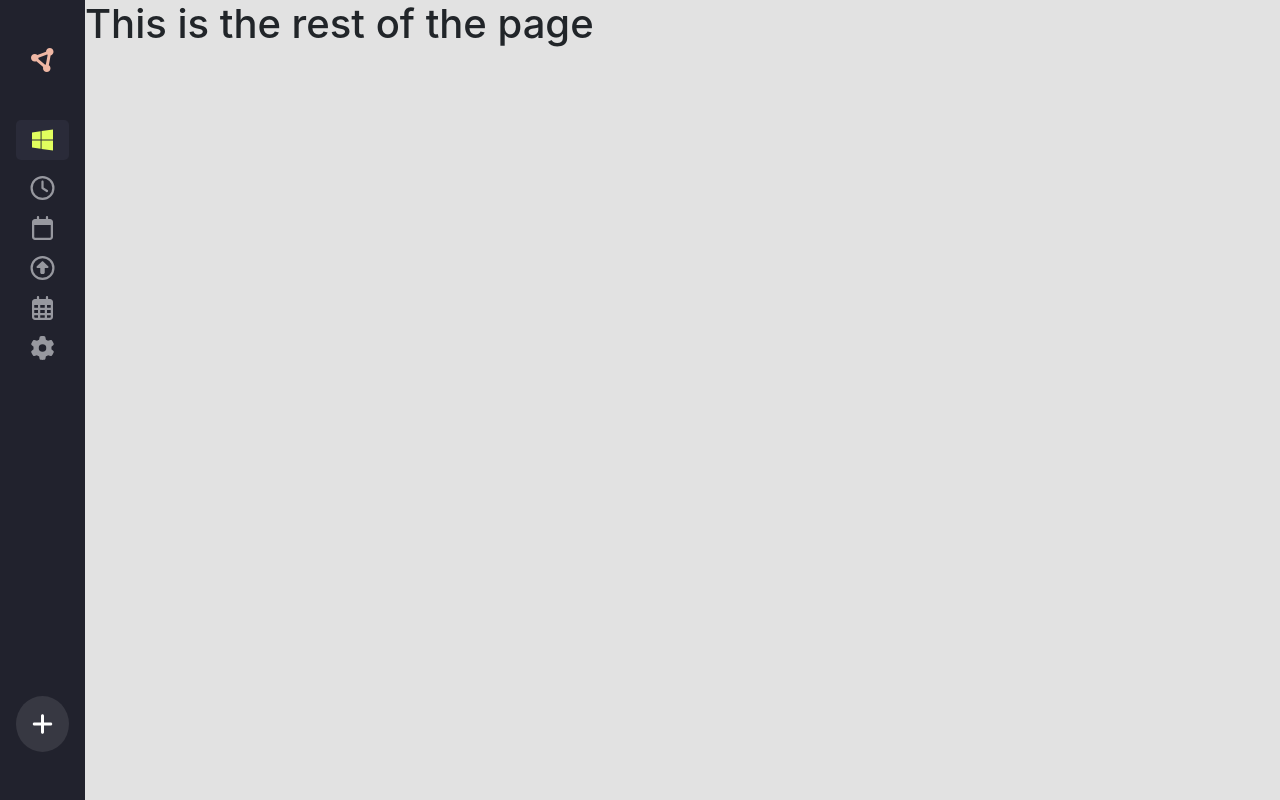
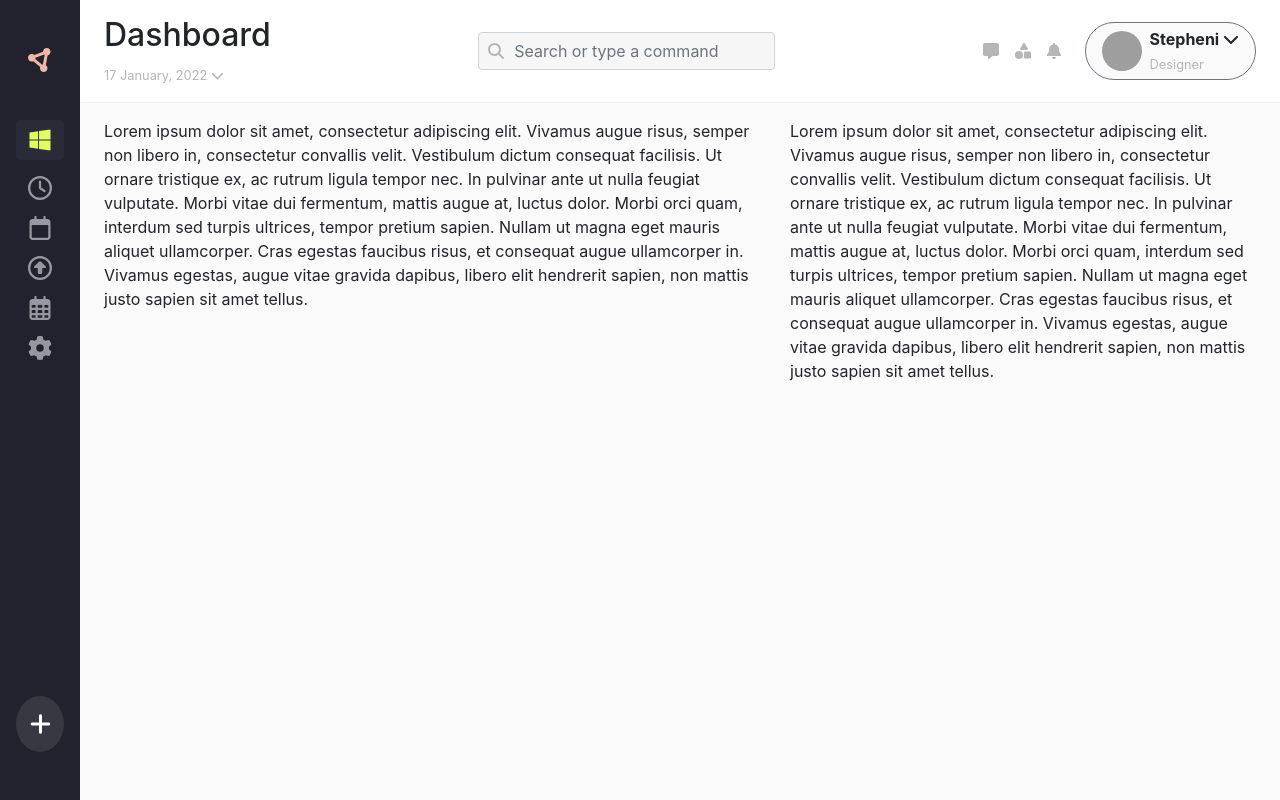
Before and after one commit to Siripiri-hue/time-tracker, a React (Create React App) app: page / in a window 1280 px wide. Built offline with nearby package versions, Linux system fonts and the light colour scheme; grey boxes are pictures that could not be loaded; the HTML template or start-up script is replaced by a standard one.

Commit message:
actionbar + impostazione layout base pagina

```diff
--- a/src/App.css
+++ b/src/App.css
@@ -1,45 +1,105 @@
+/* reset */
+img { width: 100%; }
+
 /* globali */
 :root {
-  --navbar-bg: #21222D;
-  --pink-icon: #EFB7A4;
-  --active-icon: #E1FE5E;
-  --active-icon-bg: #2A2B39;
-  --inactive-icon: #97989F;
+  --dark-bg: #21222D;
+  --candy-pink: #EFB7A4;
+  --fluo-green: #E1FE5E;
+  --dark-blue: #2A2B39;
+  --dark-grey: #373842;
+  --medium-dark-grey: #97989F;
+  --medium-grey: #B6B6B6;
+  --medium-lightgrey: #EDEDEF;
+  --light-grey: #F6F6F7;
+  --super-lightgrey: #FAFAFB;
   --white: white;
-  --plus-bg: #373842;
+}
+
+.grey-text {
+  color: var(--medium-grey);
+}
+
+.little-text {
+  font-size: 0.8rem;
+}
+
+.superlightgrey-bg {
+  background-color: var(--super-lightgrey);
 }
 
 /* navbar */
-.myNavbar {
+#myNavbar {
   min-width: 80px;
-  background-color: var(--navbar-bg);
+  background-color: var(--dark-bg);
   height: 100vh;
   font-size: 1.5rem;
-  color: var(--inactive-icon);
+  color: var(--medium-dark-grey);
 }
 
 .pinkIcon {
-  color: var(--pink-icon);
+  color: var(--candy-pink);
 }
 
 .plusIcon {
   color: var(--white);
-  background-color: var(--plus-bg);
+  background-color: var(--dark-grey);
 }
 
 .activeIcon {
-  background-color: var(--active-icon-bg);
+  background-color: var(--dark-blue);
   padding: 8px 1px;
   border-radius: 5px;
 }
 
 .activeIcon, .icon:hover {
-  color: var(--active-icon);
+  color: var(--fluo-green);
 }
 
 /* pagina */
-.myPage {
+#myPage {
   /* max-width: 200px; */
   height: 100vh;
-  background-color: rgb(226, 226, 226);
+  overflow: hidden;
 }
+
+/* navbar in alto */
+#actionBar {
+  background-color: var(--white);
+  border-bottom: 1px solid var(--medium-lightgrey);
+}
+
+#searchInput {
+  position: relative;
+}
+
+#searchInput input {
+  background-color: var(--light-grey);
+  color: var(--medium-grey);
+  padding-left: 35px;
+  min-width: 250px;
+}
+
+#searchIcon {
+  position: absolute;
+  left: 10px;
+  color: var(--medium-grey);
+}
+
+#profile {
+  background-color: var(--super-lightgrey);
+}
+
+#profile > figure {
+  width: 40px;
+  height: 40px;
+  border-radius: 999px;
+  object-fit: cover;
+  overflow: hidden;
+}
+
+#profile > figure img {
+  height: 100%;
+  width: 100%;
+  object-fit: cover;
+}
--- a/src/components/navbar.js
+++ b/src/components/navbar.js
@@ -15,7 +15,7 @@ import { faPlus } from '@fortawesome/free-solid-svg-icons';
 class Navbar extends Component {
     render() {
         return (
-            <div className='myNavbar d-flex flex-column align-center py-5 px-3 justify-content-between'>
+            <div id='myNavbar' className='d-flex flex-column align-center py-5 px-3 justify-content-between'>
                 <div className='d-flex flex-column justify-content-between align-center gap-5'>
                     <span className='pinkIcon d-flex justify-content-center'>
                         <FontAwesomeIcon icon={faCircleNodes} />
--- a/src/components/page.js
+++ b/src/components/page.js
@@ -1,13 +1,22 @@
 import React, {Component} from 'react';
 
 // importazione dei "sottocomponenti"
+import ActionBar from './page/actionbar';
 
 class Page extends Component {
 
     render() {
         return (
-            <div className='myPage col flex-grow-1'>
-                <h1>This is the rest of the page</h1>
+            <div id='myPage' className='flex-grow-1 superlightgrey-bg'>
+                <ActionBar />
+
+                <div className='row px-4 py-3'>
+                    <div className='col-7'>Lorem ipsum dolor sit amet, consectetur adipiscing elit. Vivamus augue risus, semper non libero in, consectetur convallis velit. Vestibulum dictum consequat facilisis. Ut ornare tristique ex, ac rutrum ligula tempor nec. In pulvinar ante ut nulla feugiat vulputate. Morbi vitae dui fermentum, mattis augue at, luctus dolor. Morbi orci quam, interdum sed turpis ultrices, tempor pretium sapien. Nullam ut magna eget mauris aliquet ullamcorper. Cras egestas faucibus risus, et consequat augue ullamcorper in. Vivamus egestas, augue vitae gravida dapibus, libero elit hendrerit sapien, non mattis justo sapien sit amet tellus.
+                    </div>
+
+                    <div className='col-5'>Lorem ipsum dolor sit amet, consectetur adipiscing elit. Vivamus augue risus, semper non libero in, consectetur convallis velit. Vestibulum dictum consequat facilisis. Ut ornare tristique ex, ac rutrum ligula tempor nec. In pulvinar ante ut nulla feugiat vulputate. Morbi vitae dui fermentum, mattis augue at, luctus dolor. Morbi orci quam, interdum sed turpis ultrices, tempor pretium sapien. Nullam ut magna eget mauris aliquet ullamcorper. Cras egestas faucibus risus, et consequat augue ullamcorper in. Vivamus egestas, augue vitae gravida dapibus, libero elit hendrerit sapien, non mattis justo sapien sit amet tellus.
+                    </div>
+                </div>
             </div>
         )
     }
--- a/src/components/page/actionbar.js
+++ b/src/components/page/actionbar.js
@@ -1,11 +1,46 @@
 import React, {Component} from 'react';
+
+// importazione icone
+import { FontAwesomeIcon } from '@fortawesome/react-fontawesome';
+import { faMagnifyingGlass } from '@fortawesome/free-solid-svg-icons';
+import { faMessage } from '@fortawesome/free-solid-svg-icons';
+import { faShapes } from '@fortawesome/free-solid-svg-icons';
+import { faBell } from '@fortawesome/free-solid-svg-icons';
+import { faChevronDown } from '@fortawesome/free-solid-svg-icons';
 
 class ActionBar extends Component {
 
     render() {
         return (
-            <div className='myPage col flex-grow-1'>
-                <h1>This is action bar component</h1>
+            <div id='actionBar' className='d-flex justify-content-between align-items-center px-4 py-3'>
+                <div className=''>
+                    <h2>Dashboard</h2>
+                    <span className='grey-text little-text'>17 January, 2022 <FontAwesomeIcon icon={faChevronDown} /></span>
+                </div>
+
+                <div id='searchInput' className='d-flex align-items-center'>
+                    <span id='searchIcon'><FontAwesomeIcon icon={faMagnifyingGlass} /></span>
+                    <input type="text" class="form-control" id="search" name="search" aria-describedby="search-bar" placeholder='Search or type a command' />
+                </div>
+
+                <div className='d-flex align-items-center gap-4'>
+                    <div className='d-flex align-items-center gap-3 grey-text'>
+                        <FontAwesomeIcon icon={faMessage} />
+                        <FontAwesomeIcon icon={faShapes} />
+                        <FontAwesomeIcon icon={faBell} />
+                    </div>
+
+                    <div id='profile' className='px-3 py-1 rounded-pill border border-secondary d-flex align-items-center gap-2'>
+                        <figure className='d-flex align-items-center m-0'>
+                            <img src='https://www.absoluteanime.com/clannad/nagisa.jpg' alt='profile-img' />
+                        </figure>
+
+                        <div id='name'>
+                            <span className='d-block fw-bold'>Stepheni <FontAwesomeIcon icon={faChevronDown} /></span>
+                            <span className='grey-text little-text'>Designer</span>
+                        </div>
+                    </div>
+                </div>
             </div>
         )
     }
```
